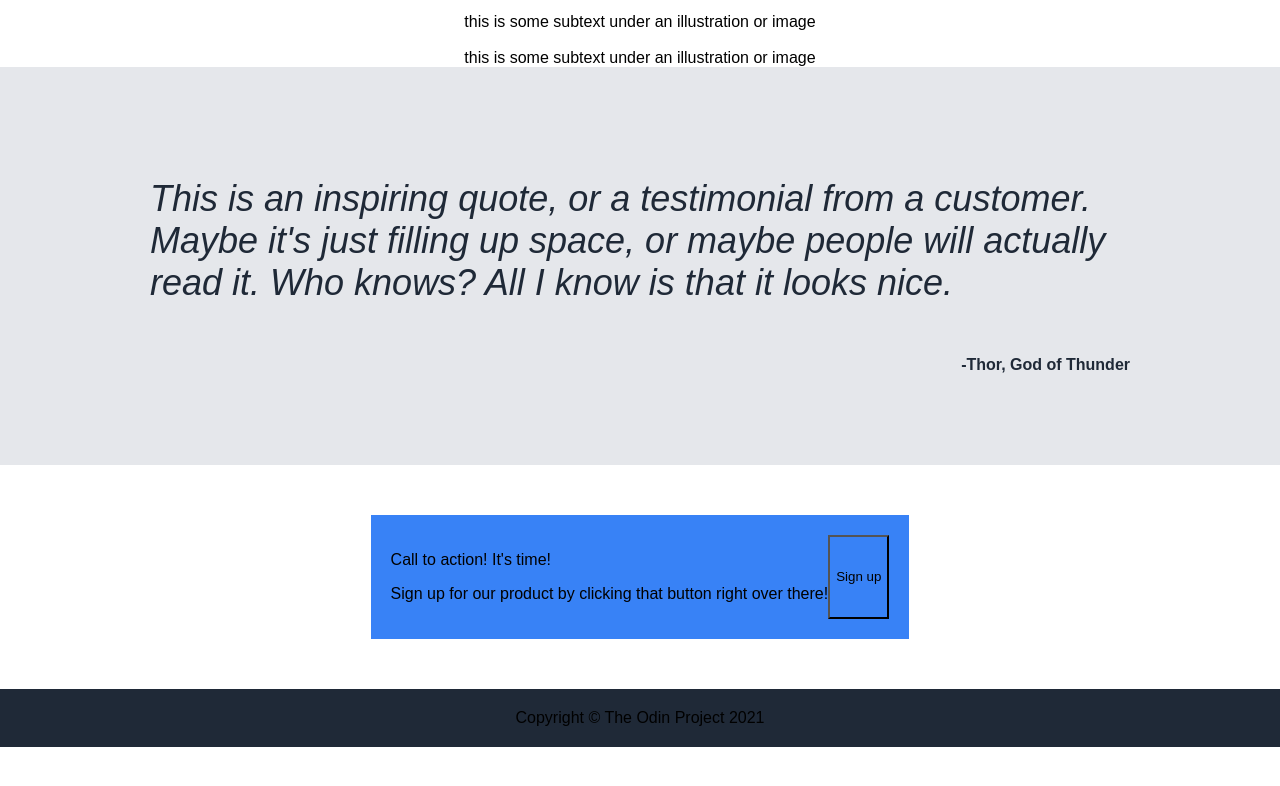
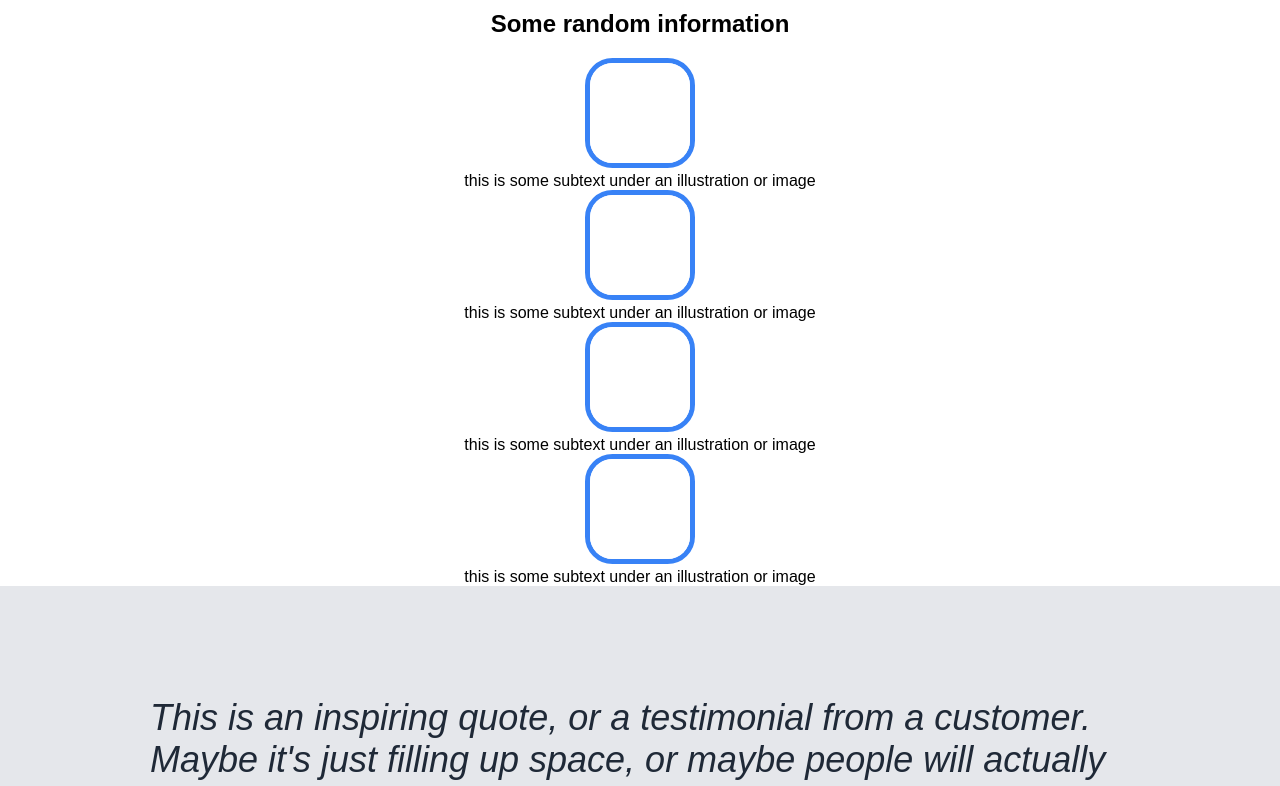
Before and after one commit to jkgiwa/odin-landing-page, a plain HTML site: page index.html in a window 1280 px wide. Shown: the part 301-1087 px from the top of the page. Before the commit the page ends 1048 px from the top, so only its background shows below. Drawn offline with Linux system fonts and the light colour scheme.

Commit message:
create img folder edit index.html styles.css

```diff
--- a/index.html
+++ b/index.html
@@ -20,19 +20,19 @@
                 <p>This website has some subtext that goes here under the main title. It's a smaller font and the color is lower contrast</p>
                 <button>Sign up</button>
 
-            <img>
+            <img src="../odin-landing-page/img/300x150-placeholder.png" alt="Grey image placeholder">
             </div>
         </div>
 
         <div class="section-two">
             <h2>Some random information</h2>
-            <img>
+            <img class="blue-border" src="../odin-landing-page/img/100x100-placeholder.png" alt="White 100x100px placeholder">
             <div>this is some subtext under an illustration or image</div>
-            <img>
+            <img class="blue-border" src="../odin-landing-page/img/100x100-placeholder.png" alt="White 100x100px placeholder">
             <div>this is some subtext under an illustration or image</div>
-            <img>
+            <img class="blue-border" src="../odin-landing-page/img/100x100-placeholder.png" alt="White 100x100px placeholder">
             <div>this is some subtext under an illustration or image</div>
-            <img>
+            <img class="blue-border" src="../odin-landing-page/img/100x100-placeholder.png" alt="White 100x100px placeholder">
             <div>this is some subtext under an illustration or image</div>
         </div>
 
--- a/styles.css
+++ b/styles.css
@@ -90,3 +90,10 @@ a {
     font-weight: bold;
     align-self: flex-end;
 }
+
+.blue-border {
+    border: 5px;
+    border-style: solid;
+    border-radius: 25%;
+    border-color: #3882f6;
+}
```
Also changed, not shown: img/100x100-placeholder.png (renamed from 100x100-placeholder.png), img/300x150-placeholder.png (renamed from 300x150-placeholder.png).
